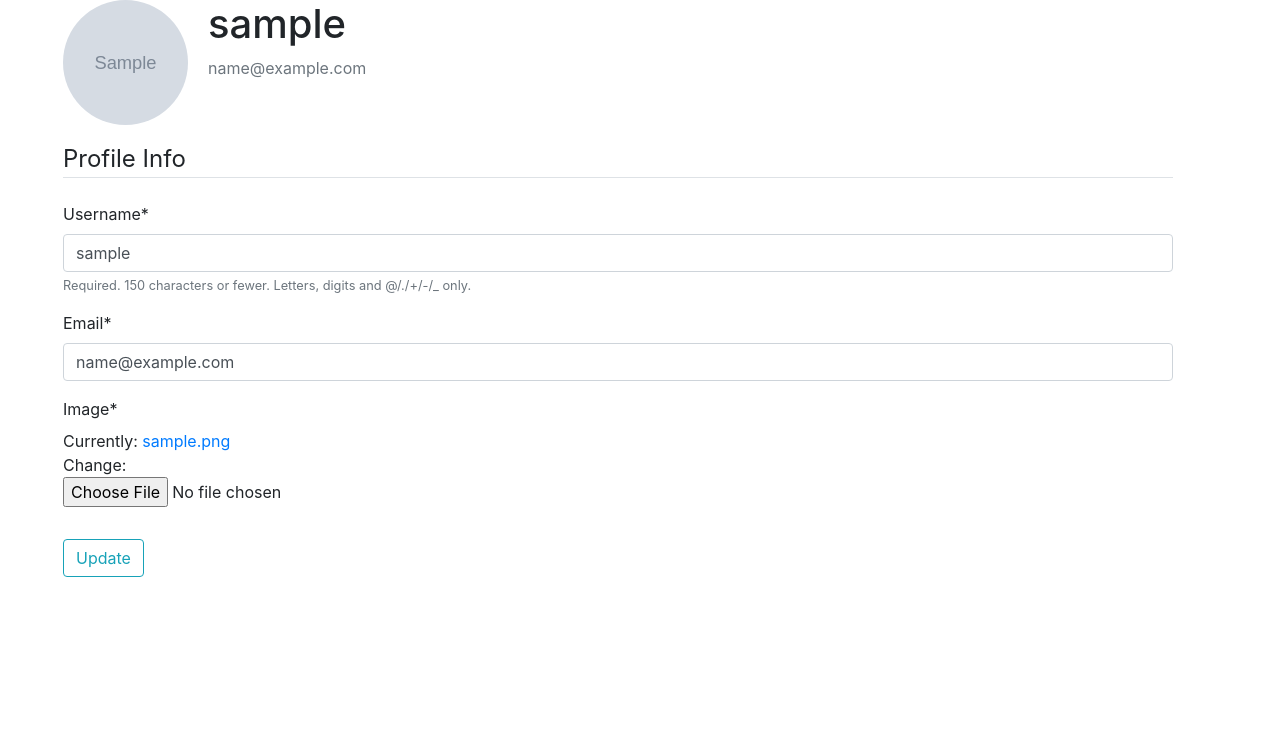
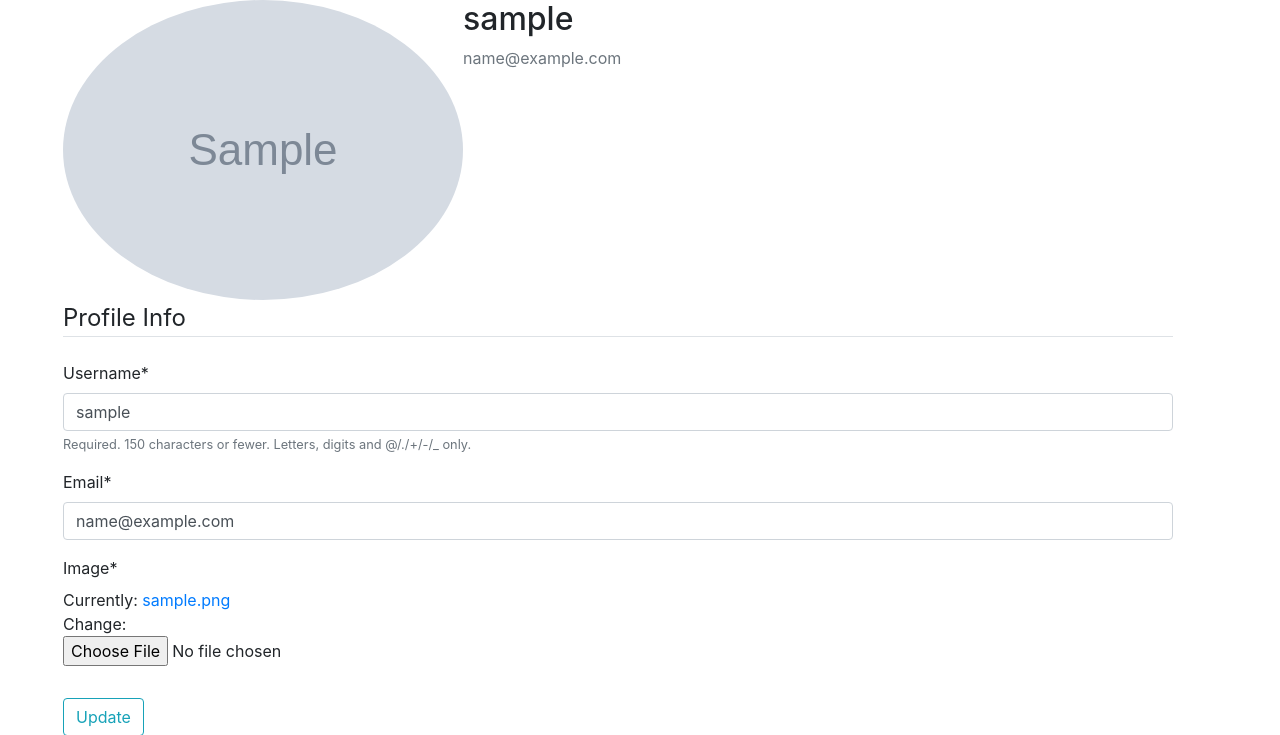
Before and after one commit to LoiseMulwa/Insta-clone, a Django app: page /profile/ in a window 1280 px wide. Shown: the top 735 px of the page. Run offline with Django 3.2, Linux system fonts and the light colour scheme; a user stored in the database is signed in; tables that the repository leaves empty hold one stand-in row (values such as "Sample post"); grey boxes marked "Sample" are stand-in pictures; some libraries are stand-ins or nearby versions.

```diff
--- a/instagram/static/instagram.css
+++ b/instagram/static/instagram.css
@@ -1,4 +1,4 @@
-.account-img {
+/* .account-img {
     height: 125px;
     width: 125px;
     margin-right: 20px;
@@ -11,4 +11,4 @@
 
 .content-section {
     position: fixed;
-}
+} */
```
